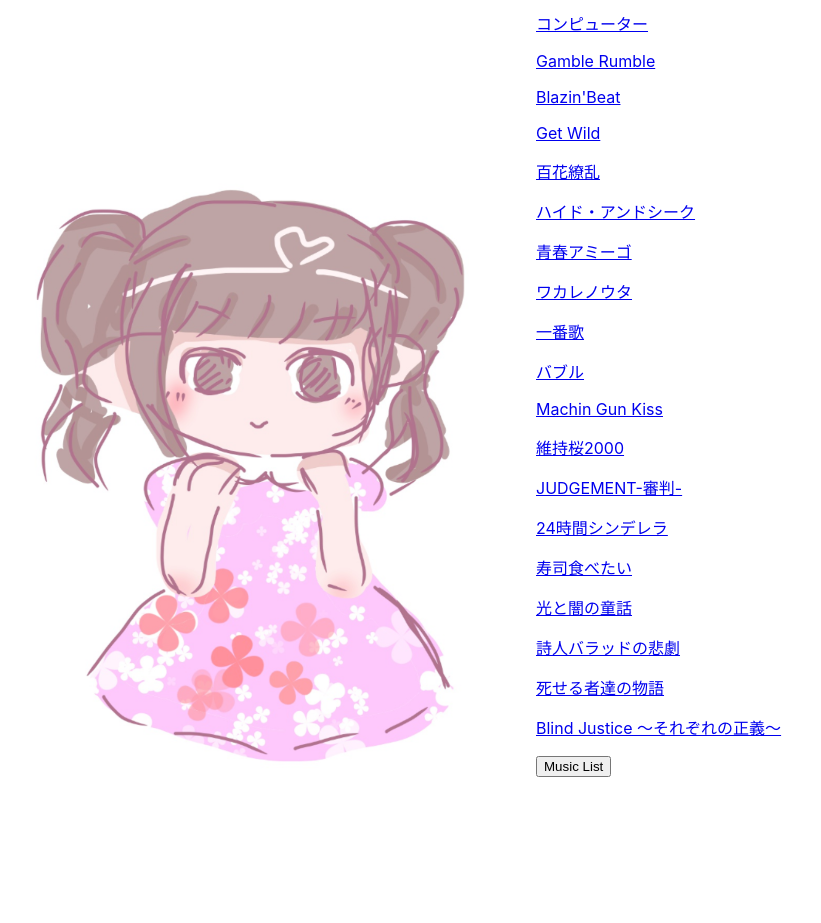
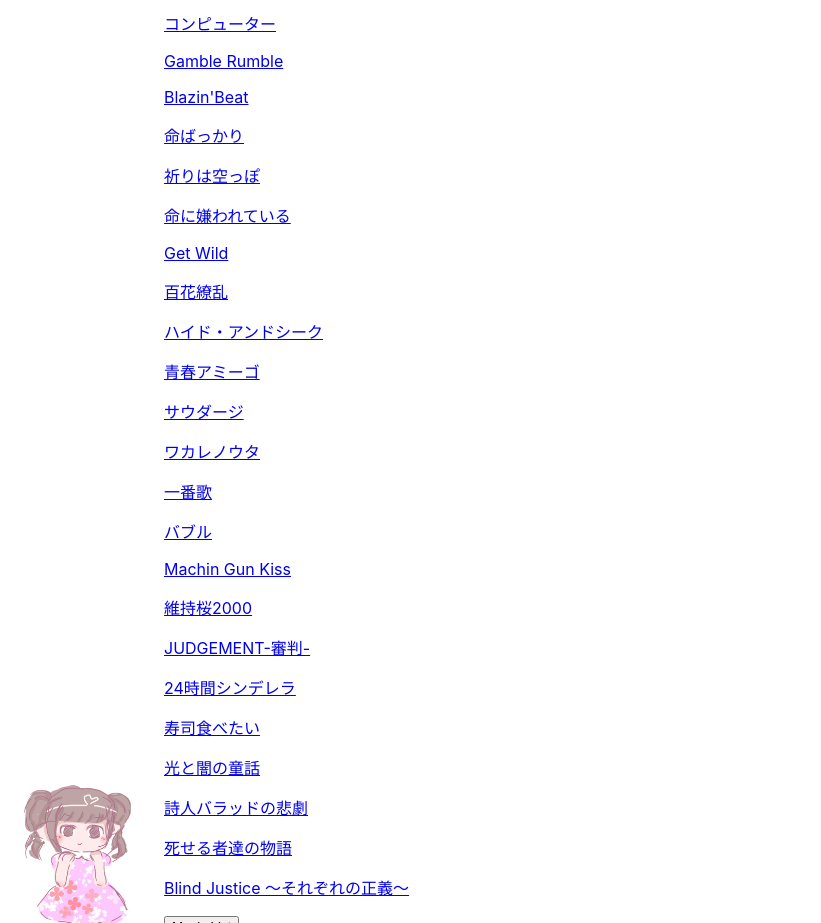
Before and after one commit to huonchan/shiokara, a React (Create React App) app: page / in a window 1280 px wide. Shown: the part 1160-2083 px from the top of the page, without its empty margins (0-821 px from the left). Before the commit the page ends 1993 px from the top, so only its background shows below. Built offline with nearby package versions, Linux system fonts and the light colour scheme.

Commit message:
俺曲セレクト

```diff
--- a/src/index.js
+++ b/src/index.js
@@ -14,7 +14,7 @@ class ImageChara extends React.Component {
 
   render(){
     return (
-      <img src={`${process.env.PUBLIC_URL}/image.png`} width="40%" height="40%"/>
+      <img src={`${process.env.PUBLIC_URL}/image.png`} width="10%" height="10%"/>
     );
   }
 
@@ -100,10 +100,15 @@ class Menu extends React.Component {
         <p><a href="http://localhost:3000/?KhTxlm4REQc">Gamble Rumble</a></p>
         <p><a href="http://localhost:3000/?YaWV6DRs4ys">Blazin'Beat</a></p>
 
+        <p><a href="http://localhost:3000/?5CjA4W6BJeU">命ばっかり</a></p>
+        <p><a href="http://localhost:3000/?CoGVCO99ubM">祈りは空っぽ</a></p>
+        <p><a href="http://localhost:3000/?OGpPSn2fsUA">命に嫌われている</a></p>
+
         <p><a href="http://localhost:3000/?IRowdGIT3Qk">Get Wild</a></p>
         <p><a href="http://localhost:3000/?UoklxctRrsk">百花繚乱</a></p>
         <p><a href="http://localhost:3000/?m1zUwyU711E">ハイド・アンドシーク</a></p>
         <p><a href="http://localhost:3000/?IDzrNFafwmM">青春アミーゴ</a></p>
+        <p><a href="http://localhost:3000/?kZHvRJV0Vfk">サウダージ</a></p>
 
         <p><a href="http://localhost:3000/?thWPHmbmlKc">ワカレノウタ</a></p>
 
```
